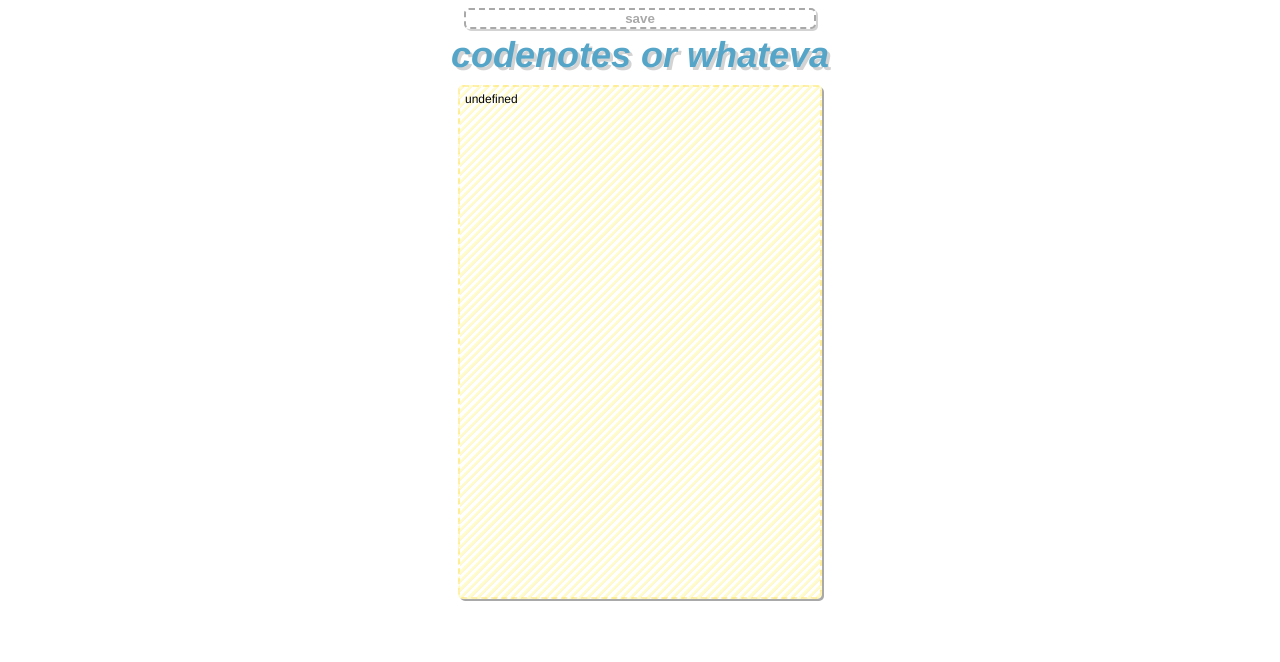
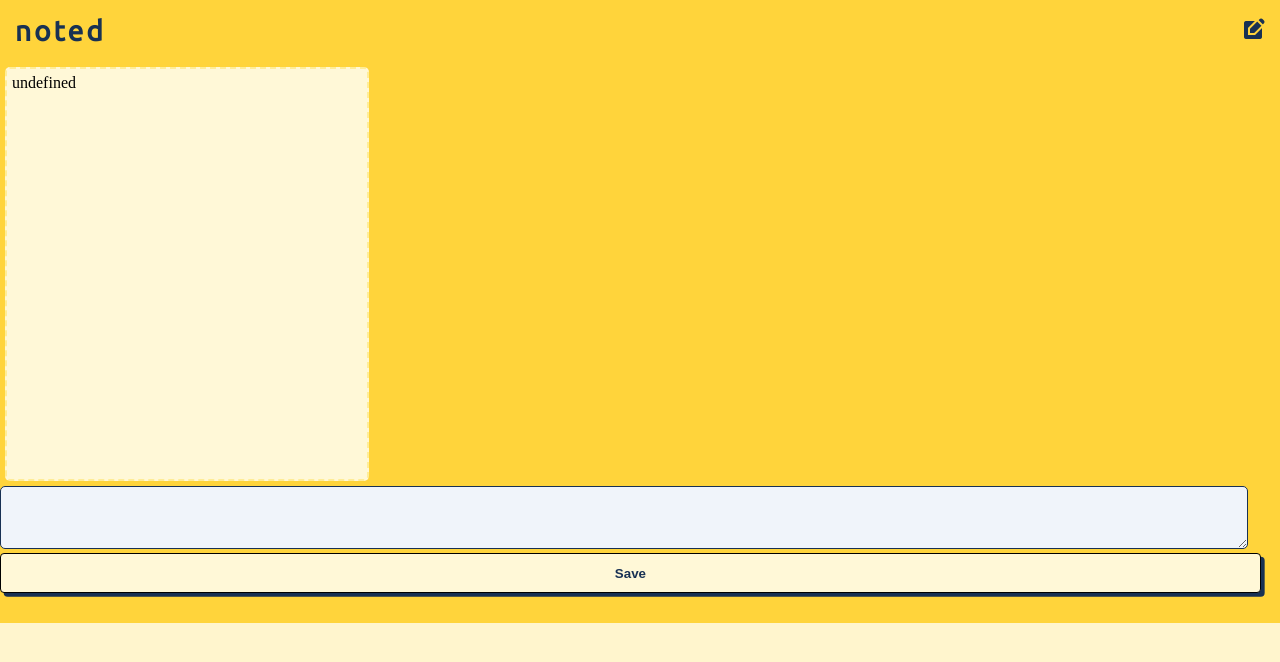
Before and after one commit to judywuxingyi/cs-junior-hackathon, a browser extension: page index.html in a window 1280 px wide. Drawn offline with Linux system fonts and the light colour scheme.

Commit message:
noted final

```diff
--- a/index.html
+++ b/index.html
@@ -1,13 +1,35 @@
 <!DOCTYPE html>
 <html>
-  <head>
+
+<head>
+    <link href="https://fonts.googleapis.com/icon?family=Material+Icons" rel="stylesheet">
+    <link rel="preconnect" href="https://fonts.googleapis.com">
+    <link rel="preconnect" href="https://fonts.gstatic.com" crossorigin>
+    <link href="https://fonts.googleapis.com/css2?family=Poppins:wght@200&family=Ubuntu&display=swap" rel="stylesheet">
     <link rel="stylesheet" href="styles.css">
-  </head>
-  <body>
-    <button id="save-button">save</button>
-    <p id ="title">codenotes or whateva</p>
-    <div id="display">
+</head>
+
+<body>
+    <div id="container">
+        <div id="title-container">
+            <p id="title">noted<span class="material-icons">
+                    edit_square
+                </span></p>
+        </div>
+        <div id="display">
+            <div id="messages" class="messages">
+
+            </div>
+        </div>
+        <div id="footer-container">
+            <textarea id="user-input"></textarea>
+            <button type="button" id="save-btn">Save</button>
+        </div>
+
+        <!-- <button id="save-button">save</button> -->
     </div>
+
     <script src="main.js"></script>
-  </body>
+</body>
+
 </html>
--- a/main.js
+++ b/main.js
@@ -6,9 +6,22 @@ function createElement(parent, content, type) {
   return newElement;
 }
 
+chrome.runtime.getBackgroundPage(function (bg) {
+  if (bg.sessionDataHTML) {
+    document.body.innerHTML = bg.sessionDataHTML;
+  }
+  setInterval(function () {
+    bg.sessionDataHTML = document.body.innerHTML
+  }, 1000);
+
+  //do the rest of your work here.
+
+});
+
 document.addEventListener("DOMContentLoaded", function () {
   let display = document.getElementById("display");
-  let saveButton = document.getElementById("save-button");
+  let saveButton = document.getElementById("save-btn");
+  let userInput = document.getElementById("user-input");
 
   // accesses message from background.js
   chrome.storage.sync.get("message", ({ message }) => {
@@ -19,11 +32,23 @@ document.addEventListener("DOMContentLoaded", function () {
   // testing addEventListener on clicking the save button within extension
   saveButton.addEventListener("click", () => {
     console.log("hello, does this work");
-    const highlight = prompt(); // user input
+    const highlight = userInput.value; // user input
     console.log(highlight); // check on console
     const highlightEl = createElement(display, highlight, "div"); // append to display
     highlightEl.setAttribute("class", "messages");
+    userInput.value = "";
+
+    // let key = (Math.random() + 1).toString(36).substring(7);
+    // chrome.storage.local.set({ key: highlight }, function () {
+    //   console.log('Value is set to ' + highlight);
+    // });
+
+    // chrome.storage.local.get(['key'], function (result) {
+    //   console.log('Value currently is ' + result.key);
+    // });
   });
+
+
 
   // onclick save button, invoke saveAndUpdate
   // saveButton.addEventListener("click", async () => {
@@ -38,11 +63,11 @@ document.addEventListener("DOMContentLoaded", function () {
   function getHighlight() {
     let txt = "";
     if (window.getSelection) {
-        txt = window.getSelection().toString();
+      txt = window.getSelection().toString();
     } else if (document.getSelection) {
-        txt = document.getSelection();
+      txt = document.getSelection();
     } else if (document.selection) {
-        txt = document.selection.createRange().text;
+      txt = document.selection.createRange().text;
     }
     return txt;
   };
--- a/styles.css
+++ b/styles.css
@@ -6,9 +6,20 @@
     user-select: none;
     border-radius: 5px;
 } */
+body,
+html {
+    margin: 0;
+    background-color: #ffe15a4d;
 
-#save-button {
-    width: 352px;
+}
+
+#container {
+    /* background-color: #ffe15a4d; */
+    background-color: #ffd43b;
+}
+
+/* #save-button {
+    width: 90%;
     margin-bottom: 5px;
     display: flex;
     margin: 0 auto;
@@ -17,32 +28,26 @@
     color: darkgrey;
     font-weight: bold;
     font-stretch: extra-expanded;
-
     background-color: white;
     border-radius: 5px;
     border: 2px dashed darkgrey;
-    box-shadow: 2px 2px lightgrey;
 
-}
+} */
 
 #display {
     margin: 0 auto;
     overflow: auto;
-    height: 500px;
+    height: 400px;
     width: 350px;
-    background: repeating-linear-gradient(-45deg,
-            rgb(255, 225, 90, 0.3),
-            rgba(255, 255, 90, 0.3) 3px,
-            rgb(255, 255, 255, 1) 3px,
-            rgba(255, 255, 255, 1) 6px);
+    background: rgb(255, 248, 215);
 
-    font-family: 'Helvetica', sans-serif;
-    font-size: 12px;
+    /* font-family: 'Helvetica', sans-serif; */
+    font-size: 16px;
     color: black;
     border: 2px dashed rgb(255, 225, 90, 0.5);
     border-radius: 5px;
-    box-shadow: 2px 2px darkgrey;
     padding: 5px 5px 5px 5px;
+    margin: 5px;
 
     /* flex-direction: column-reverse; */
     /* background-image: linear-gradient(rgba(247, 226, 134, 0.5), rgba(233, 211, 105, 0.5)); */
@@ -50,25 +55,64 @@
 }
 
 #title {
-    height: 15px;
-    color: black;
-    font-family: 'Franklin Gothic Medium', 'Arial Narrow', Arial, sans-serif;
-    font-style: italic;
-    font-size: 36px;
-    font-weight: bolder;
-    font-stretch: extra-expanded;
-    color: rgb(85, 165, 200);
-    text-shadow: 3px 3px lightgrey;
-    text-align: center;
-    margin-top: 5px;
+    font-family: 'Ubuntu', sans-serif;
+    font-size: 28px;
+    font-weight: 600;
+    letter-spacing: 3px;
+    color: #183153;
+    margin: 0 0;
+    padding: 15px;
 }
 
+#title span {
+    float: right;
+    padding-top: 3px;
+}
+
+
 #messages {
-    display: inline-block;
-    font-size: 16px;
+    /* display: inline-block; */
     margin: 0 auto;
+
     font-family: courier;
     color: rgb(60, 60, 60);
+    background-color: white;
+    border-radius: 3px;
+}
+
+#input-container {
+    padding: 10px;
+    max-width: 360px;
+    color: rgb(60, 60, 60);
+    text-align: center;
+}
+
+#user-input {
+    width: 97%;
+    height: 57px;
+    background-color: #f0f4fa;
+    border: 1px solid #183053;
+    border-radius: 5px;
+}
+
+#save-btn {
+    width: 98.5%;
+    height: 40px;
+
+    position: relative;
+    border-width: 0.125em;
+    border-style: solid;
+    border-radius: 0.3em;
+    box-shadow: 0.275em 0.275em 0 #183153;
+
+
+    background: rgb(255, 248, 215);
+    cursor: pointer;
+    vertical-align: middle;
+    text-align: center;
+    color: #183153;
+    font-weight: 600;
+    margin-bottom: 30px;
 }
 
 /* button {
```
Also changed, not shown: background.js (+5 -4 lines), images/Edit_Notepad_Icon.svg.png (added), images/notepad-128.png (added), images/notepad-16.png (added), images/notepad-32.png (added), images/notepad-48.png (added), manifest.json.
